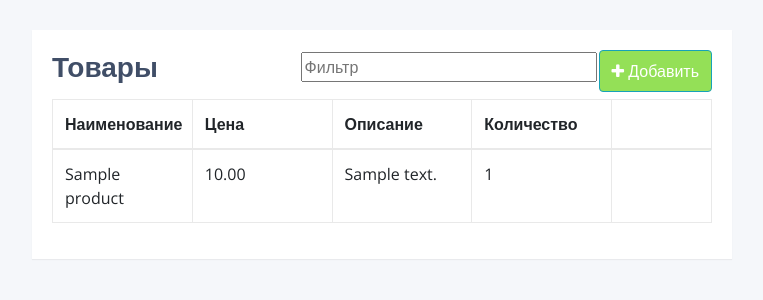
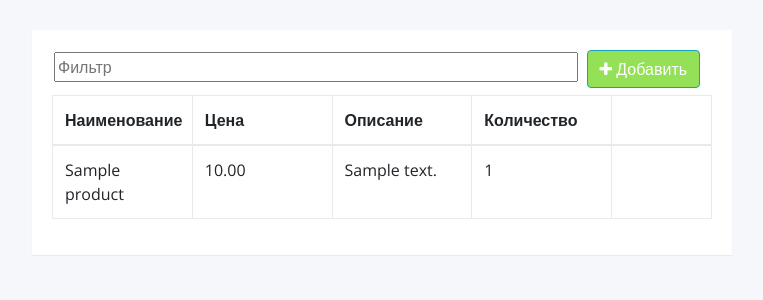
Before and after one commit to Darkness7193/ShopSiteRepository, a Django app: page /app/crud/ in a window 1280 px wide. Shown: the part 42-342 px from the top of the page, without its empty margins (258-1021 px from the left). Run offline with Django 4.2, Linux system fonts and the light colour scheme; tables that the repository leaves empty hold one stand-in row (values such as "Sample post"); some libraries are stand-ins or nearby versions.

Commit message:
Version 0.34.2

```diff
--- a/app/static/app/css/crud.css
+++ b/app/static/app/css/crud.css
@@ -18,17 +18,6 @@ body {
 .table-title h2 {
     margin: 6px 0 0;
     font-size: 22px;
-}
-
-.table-title .create-new {
-    float: right;
-    height: 30px;
-    font-weight: bold;
-    font-size: 12px;
-    text-shadow: none;
-    min-width: 100px;
-    border-radius: 50px;
-    line-height: 13px;
 }
 
 .table-title .create-new i {
@@ -99,5 +88,18 @@ table.table td .create-btn {
 }
 
 .search-form {
-    width: 300px;
+    width: 80%;
+    margin-right: 1%;
 }
+
+.table-title .create-new {
+    float: right;
+    height: 30px;
+    font-weight: bold;
+    font-size: 12px;
+    text-shadow: none;
+    min-width: 100px;
+    border-radius: 50px;
+    line-height: 13px;
+    width: 15%;
+}
--- a/app/templates/app/crud.html
+++ b/app/templates/app/crud.html
@@ -37,9 +37,8 @@
 
 <body>
 {% include 'ShopSite/header.html' %}
-<div class="container-lg table-responsive table-wrapper">
+<div class="container-lg table-wrapper">
     <div style="display:flex; padding-bottom: 7px;">
-        <h3 style="flex-grow:100;"><b> Товары </b></h3>
             <div class="h-w-fit-content"></div>
             <form class="search-form" method="post">
                 {% csrf_token %}
```
